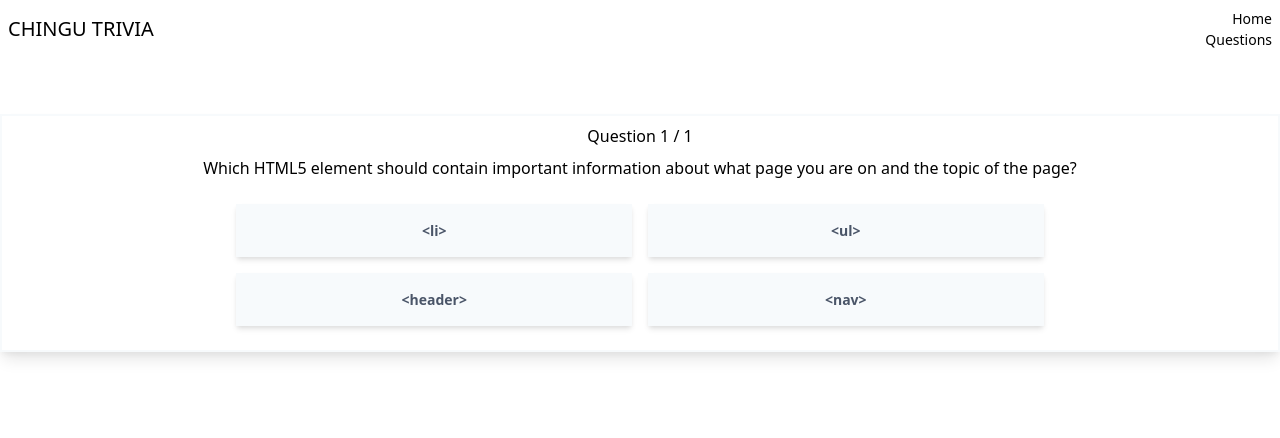
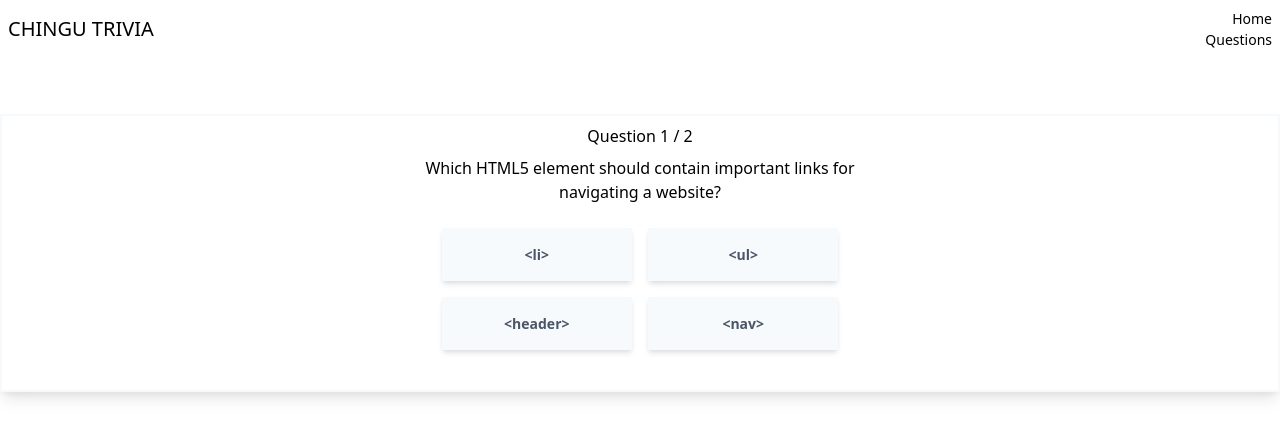
Before and after one commit to nbyodai/solo-chingu-trivia, a Vue app: page / in a window 1280 px wide. Shown: the top 438 px of the page. Built offline with nearby package versions, Linux system fonts and the light colour scheme.

Commit message:
Display button to move to next question

```diff
--- a/src/App.vue
+++ b/src/App.vue
@@ -1,9 +1,16 @@
 <template>
   <div id="app" class="container h-screen mx-auto">
     <home-header />
-    <div class="flex flex-col mt-16 border-2 border-gray-100 shadow-lg">
+    <div class="flex flex-col items-center mt-16 pb-4 border-2 border-gray-100 shadow-lg">
       <question-tracker :total="total" :step="step" />
-      <question-card :question="questions[0]" />
+      <question-card :question="questions[step-1]" @answered="answered" />
+      <div>
+        <button
+          class="bg-blue-600 px-3 py-3 w-20 rounded"
+          @click="goToNext"
+          v-show="stepAnswered"
+        >Next</button>
+      </div>
     </div>
   </div>
 </template>
@@ -25,7 +32,7 @@ export default {
       questions: [
         {
           question:
-            "Which HTML5 element should contain important information about what page you are on and the topic of the page?",
+            "Which HTML5 element should contain important links for navigating a website?",
           id: 1,
           topic: "html",
           choices: {
@@ -35,16 +42,48 @@ export default {
             d: "<nav>"
           },
           answer: "d"
+        },
+        {
+          question:
+            "Which HTML5 element should contain important information about what page you are on and the topic of the page?",
+          id: 2,
+          topic: "html",
+          choices: {
+            a: "<li>",
+            b: "<ul>",
+            c: "<header>",
+            d: "<nav>"
+          },
+          answer: "c"
         }
-      ]
+      ],
+      step: 1,
+      stepAnswered: false,
+      stepAnswer: null
     };
   },
   computed: {
     total: function() {
       return this.questions.length;
+    }
+  },
+  methods: {
+    goToNext: function() {
+      const isNotLastQuestion = this.step < this.questions.length;
+      if (isNotLastQuestion) {
+        this.resetStepValues();
+        this.step++;
+      } else {
+        return;
+      }
     },
-    step: function() {
-      return 1;
+    answered: function(answer) {
+      this.stepAnswered = true;
+      this.stepAnswer = answer;
+    },
+    resetStepValues: function() {
+      this.stepAnswered = false;
+      this.stepAnswer = null;
     }
   }
 };
--- a/src/components/QuestionCard.vue
+++ b/src/components/QuestionCard.vue
@@ -2,8 +2,15 @@
   <div class="flex flex-col px-5 items-center">
     <div class="w-4/5 text-center">{{ question.question }}</div>
     <div class="flex flex-wrap justify-center w-4/5 py-4">
-      <div class="w-2/5 p-2 mx-2 my-2 bg-gray-100 shadow-md" v-for="choice in question.choices" :key="choice">
-        <div class="p-2 flex items-center justify-center text-sm font-semibold text-gray-700">{{choice}}</div>
+      <div
+        class="w-2/5 p-2 mx-2 my-2 bg-gray-100 shadow-md"
+        v-for="[key, choice] of Object.entries(question.choices)"
+        :key="key"
+      >
+        <div
+          class="p-2 flex items-center justify-center text-sm font-semibold text-gray-700 cursor-pointer"
+          @click="$emit('answered', key)"
+        >{{choice}}</div>
       </div>
     </div>
   </div>
```
